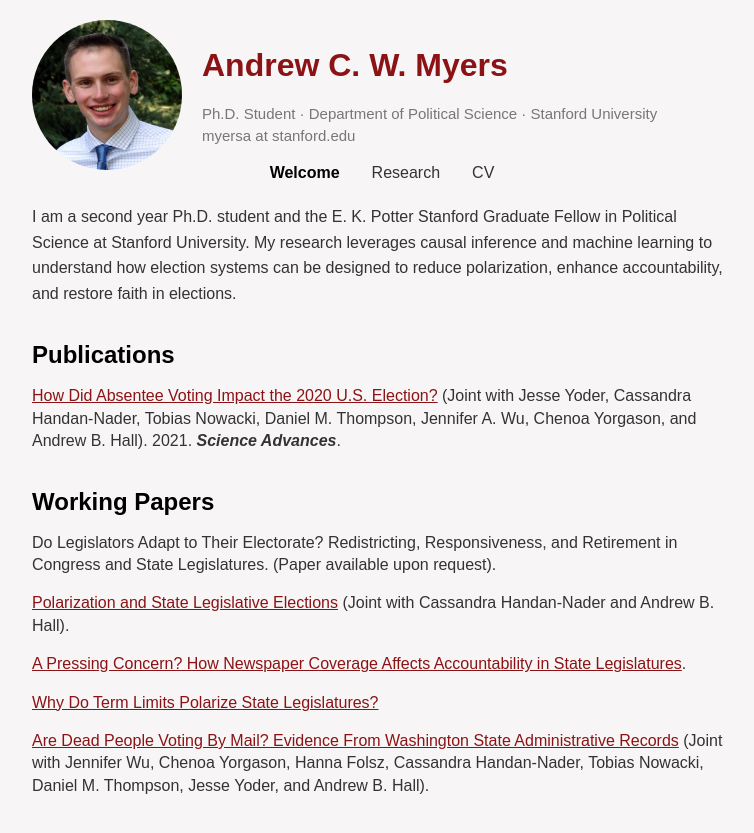
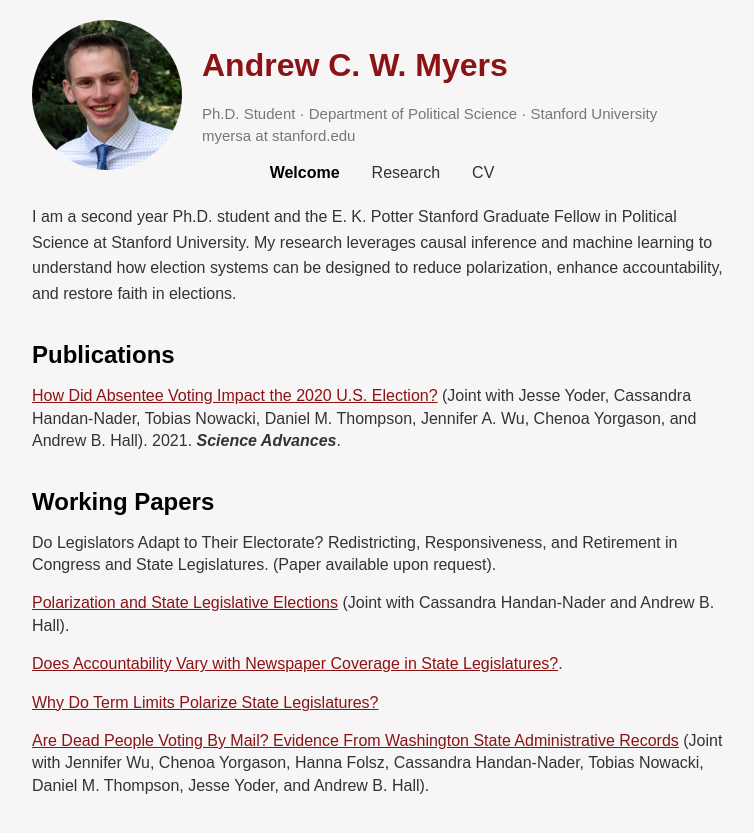
Before and after one commit to AndyMyersSkol/AndyMyersSkol.github.io, a Jekyll site: the page index.html, which Jekyll copies as it is, in a window 1280 px wide. Shown: the top 833 px of the page, without its empty margins (258-1012 px from the left). Built offline with Jekyll 4.4.1, drawn with Linux system fonts in a browser that asks for light colours.

Commit message:
Update index.html

```diff
--- a/index.html
+++ b/index.html
@@ -50,7 +50,7 @@ Daniel M. Thompson, Jennifer A. Wu, Chenoa Yorgason, and Andrew B. Hall). 2021.
       </p>
 
          <p>
-        <a target="_blank" class="bib" href="/documents/Myers_congruence.pdf">A Pressing Concern? How Newspaper Coverage Affects Accountability in State Legislatures</a>.
+        <a target="_blank" class="bib" href="/documents/Myers_congruence.pdf">Does Accountability Vary with Newspaper Coverage in State Legislatures?</a>.
       </p>
 
          <p>
```
